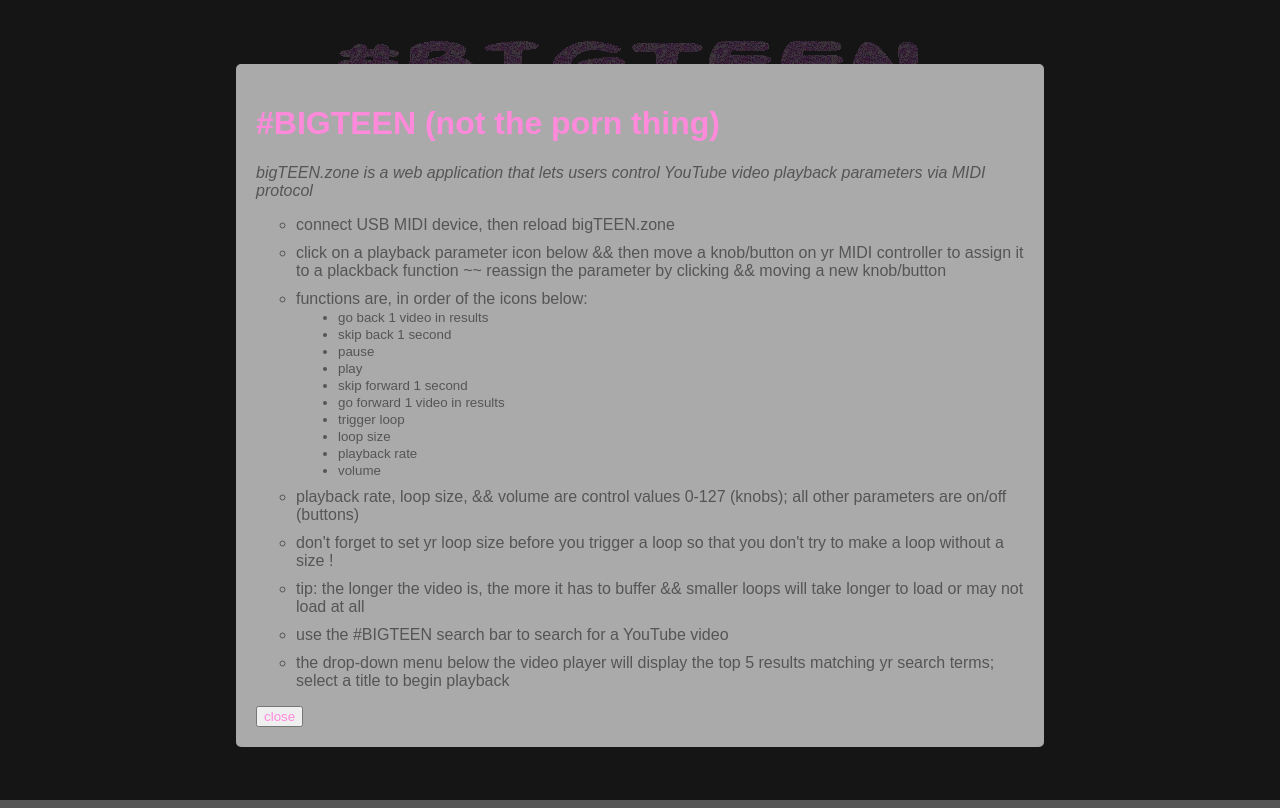
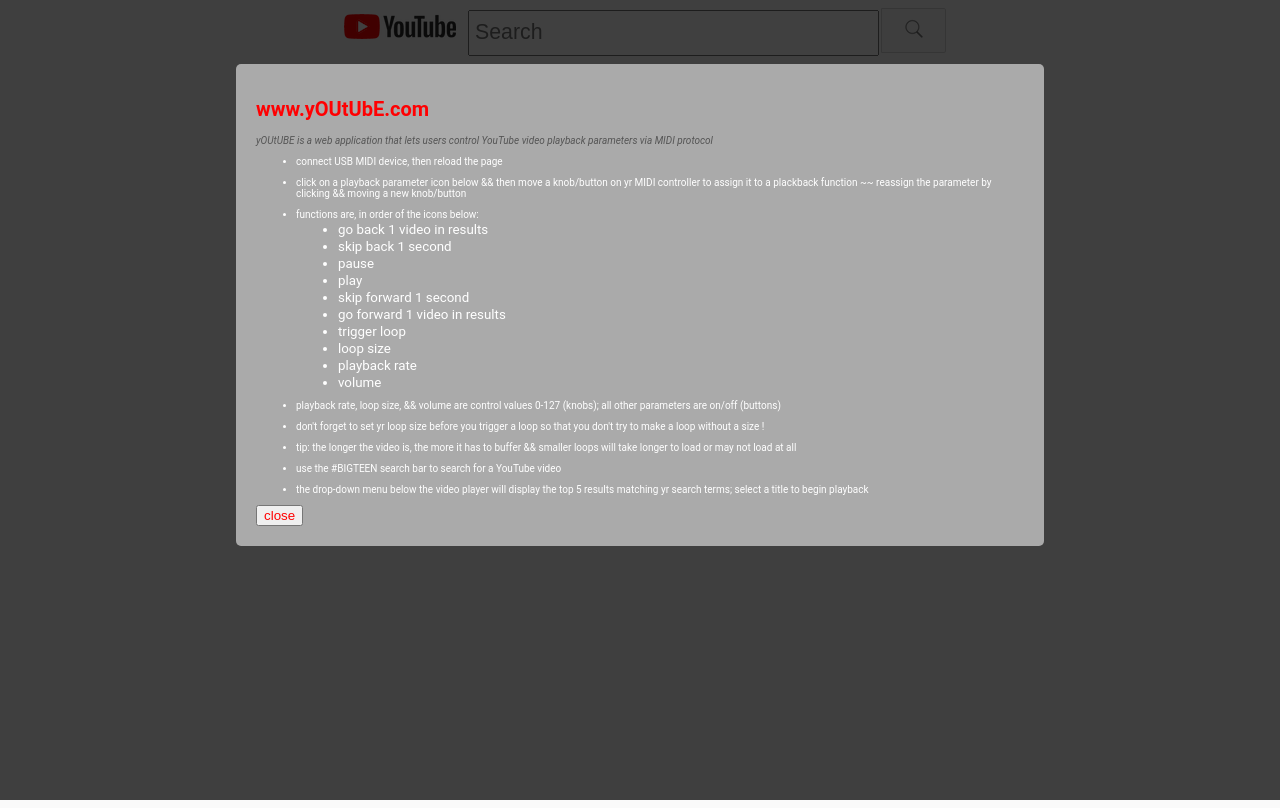
Before and after one commit to gin-hell/youtube-midi-controller, a plain HTML site: page index.html in a window 1280 px wide. Drawn offline with Linux system fonts and the light colour scheme; a script that the page names is missing.

Commit message:
made a neutral version, fixed a weird async loading bug

```diff
--- a/css/style.css
+++ b/css/style.css
@@ -1,8 +1,9 @@
 
 
 html {
-    background-color: #555555;
-    font-family: sans-serif;
+    background-color: #fafafa;
+    font-size: 10px;
+    font-family: Roboto, Arial, sans-serif;
     height: 100%;
 }
 
@@ -11,12 +12,12 @@ body {
 }
 
 p, h1 {
-    color: #ff89db;
+    color: #ff0002;
 }
 
 li, #modal-inner2 > li {
-    list-style-type: circle;
-    color: #555555;
+    /*list-style-type: circle;*/
+    color: #ffffff;
     margin:10px auto;
 }
 
@@ -39,8 +40,6 @@ img {
 
 #player {
     margin: 10px auto;
-    border: #ff89db 5px solid;
-    border-radius: 5px;
 }
 
 #container {
@@ -74,18 +73,23 @@ img {
     text-align: center;
 }
 
-#query {
+#logo {
+    padding: auto 10px 0px 0px;
+}
+
+#search {
     /*margin: 10px auto;*/
-    color: #ff89db;
-    width: 500px;
+    /*color: #ff0000;*/
+    width: 400px;
     height: 40px;
-    border-radius: 10px;
-    font-size: 24pt;
+    font-size: 16pt;
+    font-weight: 400;
     padding-left: 5px;
 }
 
 button {
     cursor: pointer;
+
 }
 
 #loop-size {
@@ -96,19 +100,24 @@ button {
 }
 
 #button {
-    height: 47px;
-    width: 120px;
-    border-radius: 10px;
-    font-size: 24pt;
+    cursor: pointer;
+    height: 45px;
+    width: 65px;
+    border: 1px solid #d3d3d3;
+    background-color: #f8f8f8;
+    border-radius: 0 2px 2px 0;
+    /*margin: 0;*/
 }
 
 #button, #close, #close2 {
-    color: #ff89db;
+    color: #ff0002;
 }
 
 #selector, #inputselector {
+
     font-size: 12pt;
-    background-color: #ff89db;
+    background-color: #ff0002;
+    color: #fafafa;
     display: block;
     margin: 10px auto;
     border: none;
@@ -149,7 +158,7 @@ button {
     width: 50%;
     border-radius: 5px;
     background: #aaa;
-    margin: 30% auto;
+    margin: 10px auto;
     text-align: center;
 
 }
@@ -161,9 +170,3 @@ button {
     margin-top: 5px;
     text-align: center;
 }
-
-#show {
-    display: block;
-    margin: auto;
-    color: #ff89db;
-}
--- a/index.html
+++ b/index.html
@@ -1,36 +1,30 @@
 <!DOCTYPE html>
 <html>
     <head>
-    	<title> - NASDAQURI - </title>
+    	<title>yOUtUBE</title>
         <meta charset="UTF-8">
-        <meta description="#BIGTEEN">
+        <meta description="YOU TUBE">
         <link rel="stylesheet" type="text/css" href="css/style.css">
+        <link rel="icon" href="imgs/youtube-small.png">
 
     </head>
 
     <body>
 
         <script src="js/search.js" type="text/javascript"></script>
+        <script src="https://apis.google.com/js/client.js?onload=googleApiClientReady"></script>
         <script src="https://apis.google.com/js/client.js?onload=onClientLoad" type="text/javascript"></script>
         <script src="js/midi.js" type="text/javascript"></script>
 
-        <div class="div-stuff">
-            <img id="header" src="imgs/BIGTEEN.gif">
-        </div>
 
         <div class="div-stuff">
-        	<input id="query" type="text" placeholder="search for a #BIGTEEN !!!" autocomplete="off"/>
-            <button id="button" onclick="search()">~*🔍*~</button>
+            <img id="show" src="imgs/youtube-full.png">
+        	<input id="search" autocapitalize="none" autocomplete="off" autocorrect="off" autofocus="" name="search_query" tabindex="0" type="text" spellcheck="false" placeholder="Search" style="outline: none;">
+            <button id="button" onclick="search()"><img src="imgs/search.png"></button>
         </div>
 
         <div id="container">
-<!--             <div class="time">
-                <p id="L">time</p>
-            </div> -->
             <div id="player"></div>
-<!--             <div class="time">
-                <p id="R">time</p>
-            </div>   -->
         </div>
 
         <div id = "icons">
@@ -48,19 +42,20 @@
         </div>
 
         <div class="div-stuff">
-            <select id="selector" onchange="selection()"></select>
-            <!-- <select id="inputselector" onchange="inputselection()"></select> -->
+            <select id="selector" onchange="selection()">
+                <option value="0"> Search for a video above </option>
+            </select>
         </div>
 
         <div id="modal">
             <div id="modal-inner">
 
-                <h1> #BIGTEEN (not the porn thing) </h1>
+                <h1> www.yOUtUbE.com </h1>
 
-                <p style="color:#555555; font-style:italic;">bigTEEN.zone is a web application that lets users control YouTube video playback parameters via MIDI protocol</p>
+                <p style="color:#555555; font-style:italic;">yOUtUBE is a web application that lets users control YouTube video playback parameters via MIDI protocol</p>
 
                 <ul>
-                    <li> connect USB MIDI device, then reload bigTEEN.zone </li>
+                    <li> connect USB MIDI device, then reload the page </li>
 
                     <li> click on a playback parameter icon below && then move a knob/button on yr MIDI controller to assign it to a plackback function ~~ reassign the parameter  by clicking && moving a new knob/button </li>
 
@@ -106,13 +101,9 @@
             </div>
         </div>
 
-<!--         <div id="footer"> -->
-            <button id="show">show me that info again plz !!!</button>
-<!--         </div> -->
 
 
 
-<!-- f -->
 
 
 
--- a/js/search.js
+++ b/js/search.js
@@ -2,13 +2,30 @@
 
 // Called automatically when JavaScript client library is loaded.
 function onClientLoad() {
-    gapi.client.load('youtube', 'v3', onYouTubeApiLoad);
+    gapi.client.load('youtube', 'v3'/*, onYouTubeApiLoad */);
+    gapi.client.setApiKey('AIzaSyCR5In4DZaTP6IEZQ0r1JceuvluJRzQNLE');
     console.log("client library loaded")
 }
 
-// Called automatically when YouTube API interface is loaded (see line 9).
-function onYouTubeApiLoad() {
-    gapi.client.setApiKey('AIzaSyCR5In4DZaTP6IEZQ0r1JceuvluJRzQNLE');
+function onYouTubeIframeAPIReady() {
+    // console.log("youtube player ready")
+
+    player = new YT.Player("player",{
+        height: '360',
+        width: '640',
+        videoId: selectionId,
+        events: {
+            'onReady': onPlayerReady,
+            'onStateChange': onPlayerStateChange
+        }, playerVars: {
+            'controls': 0,
+            'showinfo': 0,
+            'rel' : 0,
+            'fs' : 0,
+        }
+    });
+
+
 }
 
 
@@ -23,10 +40,11 @@ var button = document.getElementById("button");
 
 function search() {
     // Use the JavaScript client library to create a search.list() API call.
+
     request = gapi.client.youtube.search.list({
         part: 'snippet',
         type: "video",
-        q: document.getElementById("query").value
+        q: document.getElementById("search").value
     });
 
     // Send the request to the API server,
@@ -37,7 +55,7 @@ function search() {
 // Called automatically with the response of the YouTube API request.
 
 var results;
-var selector = document.getElementById("selector");
+var selector;
 
 function onSearchResponse(response) {
     results = response.result.items;
@@ -81,21 +99,7 @@ firstScriptTag.parentNode.insertBefore(tag, firstScriptTag);
 var player;
 var selectionId;
 
-function onYouTubeIframeAPIReady() {
-    // console.log("youtube player ready")
 
-    player = new YT.Player("player",{
-        height: '390',
-        width: '640',
-        videoId: selectionId,
-        events: {
-            'onReady': onPlayerReady,
-            'onStateChange': onPlayerStateChange
-        }
-    });
-
-
-}
 
 // 4. The API will call this function when the video player is ready.
 function onPlayerReady(event) {
```
Also changed, not shown: imgs/search.png (added), imgs/youtube-full.png (added), imgs/youtube-small.png (added), 1 other file.
